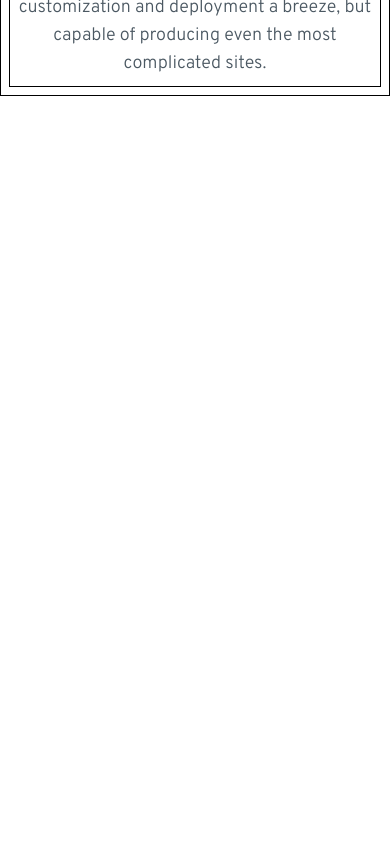
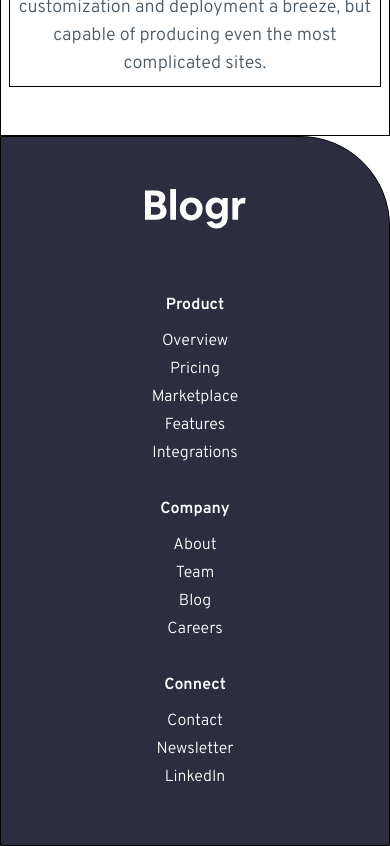
Before and after one commit to KLapitan/Blogr-Landing-page, a React (Vite) app: page / in a window 390 px wide. Shown: the part 3600-4446 px from the top of the page. Before the commit the page ends 3696 px from the top, so only its background shows below. Built offline with nearby package versions, Linux system fonts and the light colour scheme.

Commit message:
added space at the end of phone-section

```diff
--- a/src/App.jsx
+++ b/src/App.jsx
@@ -1,8 +1,11 @@
 import BlogrLandingPage from "./Components/Blogr-Landing-Page"
-
+import BlogrFooter from "./Components/Blogr-Footer"
 const App = () => {
 return(
+<>
 <BlogrLandingPage/>
+<BlogrFooter />
+</>
 )
 }
 export default App
--- /dev/null
+++ b/src/Components/Blogr-Footer.jsx
@@ -0,0 +1,59 @@
+const Links =[{
+
+    id:0,
+    links:"Product",
+    sublinks:["Overview", "Pricing", "Marketplace","Features","Integrations" ]
+},{
+    id:1,
+    links:"Company",
+    sublinks:["About","Team","Blog","Careers"]
+
+},
+{
+  id:2,
+  links:"Connect",
+  sublinks:["Contact","Newsletter" , "LinkedIn"]
+
+}]
+
+const  BlogrFooter = () => {
+
+
+return (
+<footer className="h-auto">
+<section className="h-auto border w-full bg-BGB-Purple-950 rounded-tr-[90px] flex flex-col items-center justify-center gap-14">
+    <picture>
+      <img src="images/logo.svg" alt="logo" className="mt-13" />
+    </picture>
+
+    <div className="mb-10">
+    <ul className="flex flex-col gap-6 p-2 ">
+      {Links.map(link => (
+       <li key={link.id} className="text-NWhite font-Overpass font-bold text-center text-md mb-2">{link.links}
+        {link.sublinks && link.sublinks.length > 0 && (
+        <ul className="flex flex-col gap-1 mt-3 ">
+       {link.sublinks.map((sublink,index)=> (
+        <li key={index} className="text-NWhite font-normal trackting-wide text-md text-center font-Overpass">{sublink}</li>
+       ))}
+
+        </ul>
+        )}
+
+
+       </li>
+
+      ))}
+    </ul>
+    </div>
+
+
+
+</section>
+
+
+
+</footer>
+)
+}
+
+export default BlogrFooter
--- a/src/Components/Blogr-Landing-Page.jsx
+++ b/src/Components/Blogr-Landing-Page.jsx
@@ -96,7 +96,7 @@ return(
 					</div>
 
 								{/* power tooling */}
-							<div className="border w-full h-auto p-2 flex flex-col gap-3">
+							<div className="border w-full h-auto p-2 flex flex-col gap-3 mb-10">
 								<h3 className="text-PBlue-900 text-3xl text-center font-bold font-Overpass mt-8">Powerful tooling</h3>
 								<p className="text-NGray-600 text-center font-Overpass tracking-normal text-lg"> Batteries included. We built a simple and straightforward CLI tool that makes customization and deployment a breeze, but capable of producing even the most complicated sites.</p>
 
```
